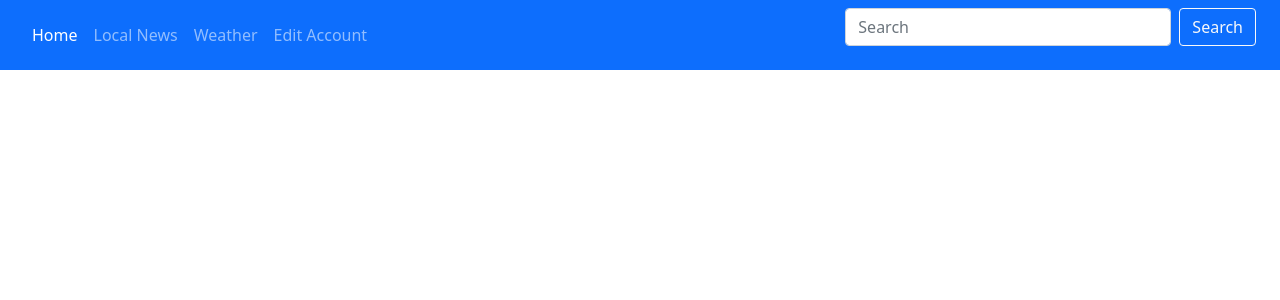
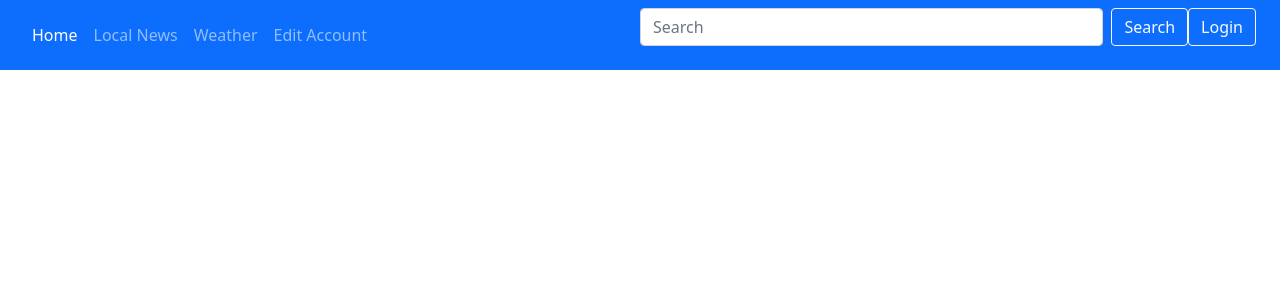
Before and after one commit to kmill227/News-Weather-Website, a PHP site: page /HCIProject/header.php in a window 1280 px wide. Shown: the top 300 px of the page. Run offline with PHP 8.4, Linux system fonts and the light colour scheme; some libraries are stand-ins or nearby versions.

Commit message:
working on adding login/logout to header

```diff
--- a/header.php
+++ b/header.php
@@ -1,5 +1,6 @@
 <?php require_once 'db/DAO.class.php'; ?>
-<script type="module" src="js/globalNews.js"></script>
+<script src="https://code.jquery.com/jquery-3.6.0.js" integrity="sha256-H+K7U5CnXl1h5ywQfKtSj8PCmoN9aaq30gDh27Xc0jk=" crossorigin="anonymous"></script>
+<script src="https://cdn.auth0.com/js/auth0/9.18/auth0.min.js"></script>
 
 <link href="bootstrap-5.0.2-dist/css/bootstrap.min.css" rel="stylesheet">
 <div class="row">
@@ -11,7 +12,7 @@
                       <span class="navbar-toggler-icon"></span>
                   </button>
                   <div class="collapse navbar-collapse" id="navbarNav">
-                      <div class="col-md-8">
+                      <div class="col-md-6">
                           <ul class="navbar-nav">
                           <li class="nav-item">
                               <a class="nav-link active" aria-current="page" href="index.php">Home</a>
@@ -27,15 +28,45 @@
                           </li>
                           </ul>
                       </div>
-                      <div class="col-md-4" id="searchForm">
+                      <div class="col-md-6" id="searchForm">
                            <form class="d-flex" method="post" action="http://localhost/HCIProject/globalSearch.php">
                               <input class="form-control me-2" type="search" placeholder="Search" name="globalSearch" aria-label="Search">
 
                               <button class="btn btn-outline-light" type="submit">Search</button>
+                              <button class="btn btn-outline-light" type="button" id="login_logout">Login</button>
                             </form>
+                      </div>
                       </div>
                   </div>
             </nav>
         </div>
     </div>
 </div>
+
+<script type="text/javascript">
+  function swap_icon(){
+    if (document.getElementById("login_logout").classList.contains("login")){
+      document.getElementById("login_logout").addClass("logout");
+      document.getElementById("login_logout").removeClass("login");
+      window.location.href = "Login_and_Registration.html";
+      console.log("beep");
+    } else if (document.getElementById("login_logout").classList.contains("logout")) {
+      document.getElementById("login_logout").addClass("logout");
+      document.getElementById("login_logout").removeClass("login");
+      console.log("boop");
+    }
+  }
+
+  function log_out(){
+
+    webAuth.logout({
+      returnTo: 'index.php',
+      clientID: '1lV30YhZEWN0v4VXuk1OjupKzLyjTyqP'
+    });
+  window.location.href = "index.php";
+  swap_icon();
+  }
+
+  var login_logout = document.getElementById("login_logout");
+  login_logout.addEventListener("click", log_out);
+</script>
```
